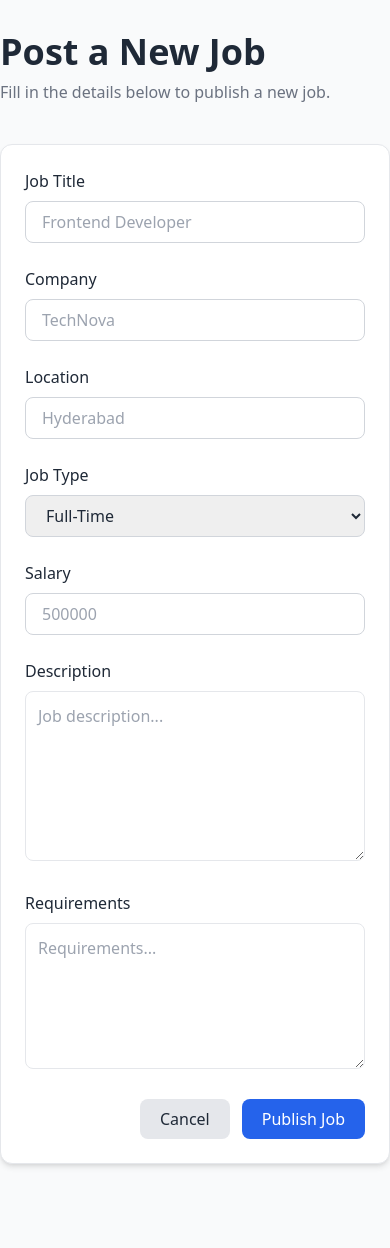
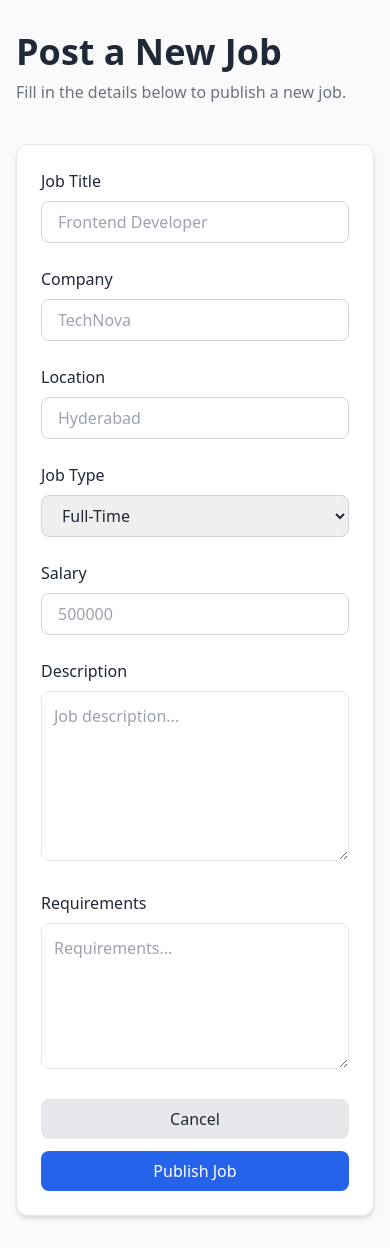
Before and after one commit to Aishwaryabhavaraju/job-board-capstone, a React app in the folder frontend/: page /employer/jobs/new in a window 390 px wide. Before the commit the page ends 1196 px from the top, so only its background shows below. Built offline with nearby package versions, Linux system fonts and the light colour scheme; the HTML template or start-up script is replaced by a standard one.

Commit message:
style: improve post job form responsiveness

```diff
--- a/frontend/src/pages/PostJob.jsx
+++ b/frontend/src/pages/PostJob.jsx
@@ -6,7 +6,15 @@ import PageHeader from "../components/ui/PageHeader";
 
 export default function PostJob() {
   return (
-    <div className="max-w-5xl mx-auto py-8">
+    <div
+        className="
+            max-w-5xl
+            mx-auto
+            px-4
+            sm:px-6
+            py-8
+        "
+    >
       <PageHeader
         title="Post a New Job"
         subtitle="Fill in the details below to publish a new job."
@@ -68,7 +76,15 @@ export default function PostJob() {
             />
           </div>
 
-          <div className="flex justify-end gap-3">
+          <div
+            className="
+                flex
+                flex-col
+                sm:flex-row
+                justify-end
+                gap-3
+            "
+          >
             <Button variant="secondary">
               Cancel
             </Button>
```
